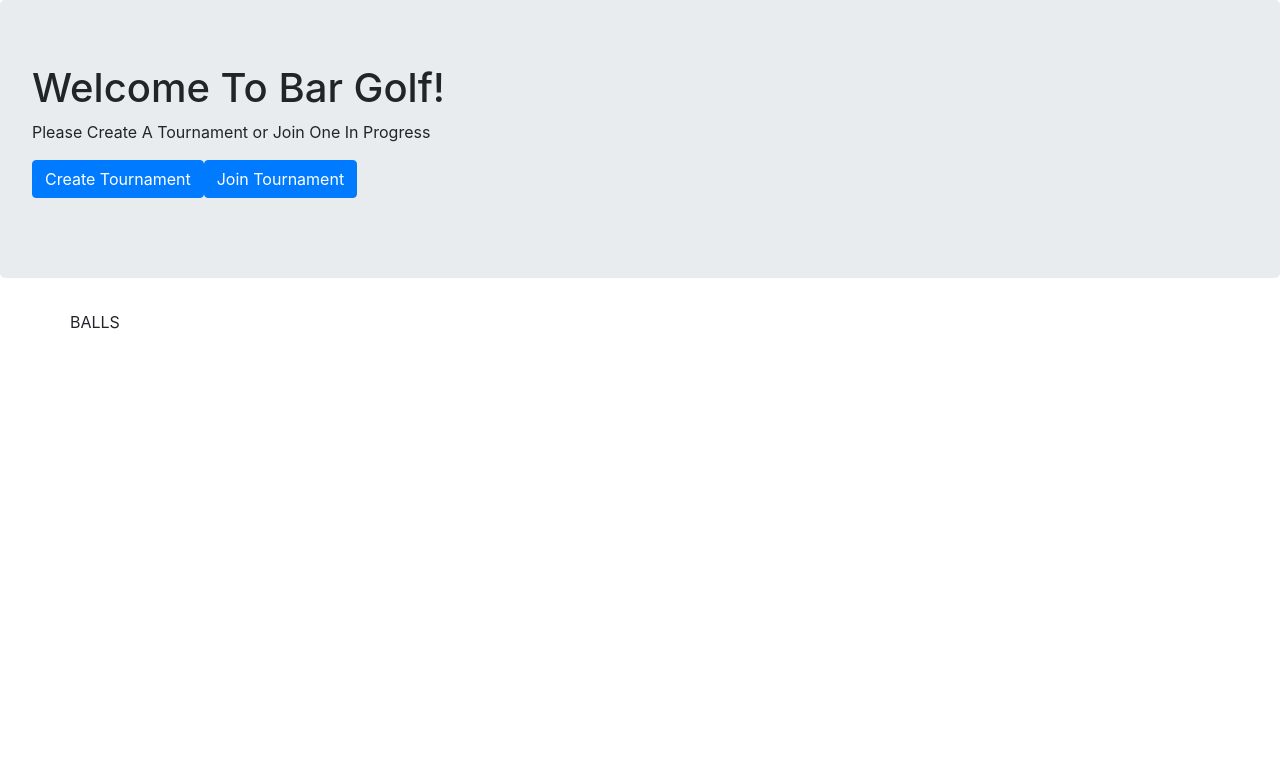
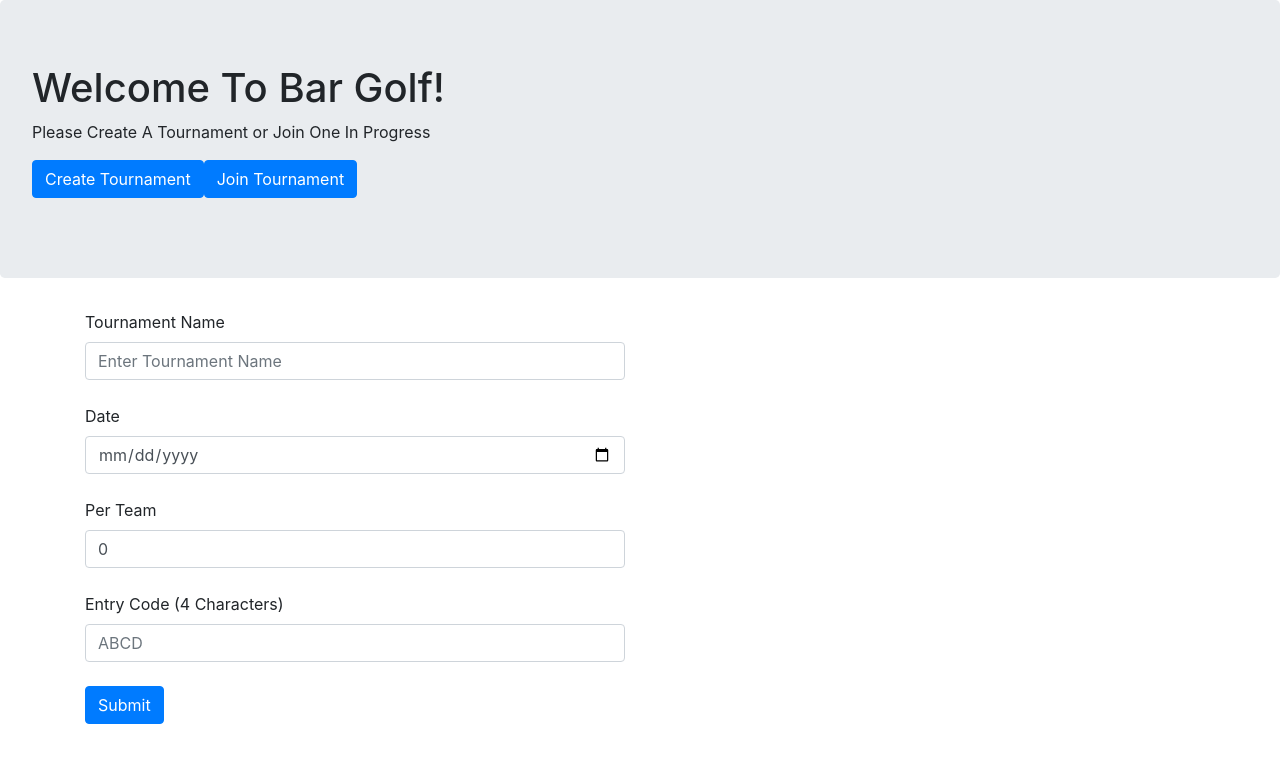
Before and after one commit to sean-langton/flatiron-react-project, a React (Create React App) app in the folder client/: page /tournament in a window 1280 px wide. Shown: the top 762 px of the page. Built offline with nearby package versions, Linux system fonts and the light colour scheme; no server answers.

Commit message:
Added Component for Show view

```diff
--- /dev/null
+++ b/client/src/components/tournaments/Tournament.js
@@ -0,0 +1,12 @@
+import React from 'react'
+
+const Tournament = props => {
+
+  return(
+    <div>
+      <h1>BALLLLLLLLLLLS</h1>
+    </div>
+  )
+}
+
+export default Tournament
--- a/client/src/containers/TournamentContainer.js
+++ b/client/src/containers/TournamentContainer.js
@@ -3,6 +3,7 @@
 import { connect } from 'react-redux'
 import { fetchTournaments, addTournament } from  '../components/actions/tournamentActions';
 import TournamentList from '../components/tournaments/TournamentList'
+import Tournament from '../components/tournaments/Tournament'
 import Container from 'react-bootstrap/Container'
 import Row from 'react-bootstrap/Row'
 import Col from 'react-bootstrap/Col'
@@ -21,6 +22,9 @@
             <Col> <TournamentInput addTournament={this.props.addTournament} /> </Col>
             <Col> <TournamentList tournaments={this.props.tournaments} /> </Col>
           </Row>
+          <Row>
+            <Col> {this.props.tournaments.showIndividual && <Tournament />} </Col>
+          </Row>
         </Container>
       </div>
     )
--- a/client/src/index.js
+++ b/client/src/index.js
@@ -19,8 +19,8 @@
     <Provider store={store}>
       <React.Fragment>
         <Route path="/" component={App} />
-        <Route path="/tournaments" component={Tournament} />
-        <Route path="/tournament/" component={Hole} />
+        <Route path="/tournament" component={Tournament} />
+        <Route path="hole" component={Hole} />
       </React.Fragment>
     </Provider>
   </Router>),
--- a/client/src/reducers/TournamentReducer.js
+++ b/client/src/reducers/TournamentReducer.js
@@ -1,6 +1,9 @@
 export default function tournamentsReducer(state = {
   loading: false,
-  tournaments: []
+  tournaments: [],
+  showInput: true,
+  showIndex: true,
+  showIndividual: false
 }, action) {
   switch (action.type) {
     case 'LOADING_TOURNAMENTS':
```
